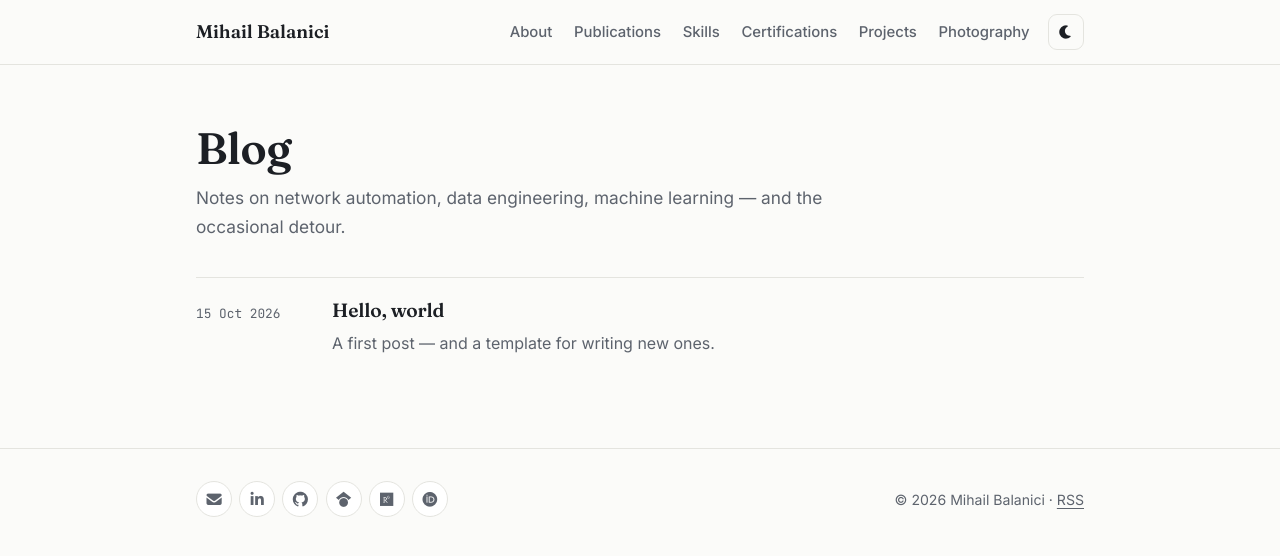
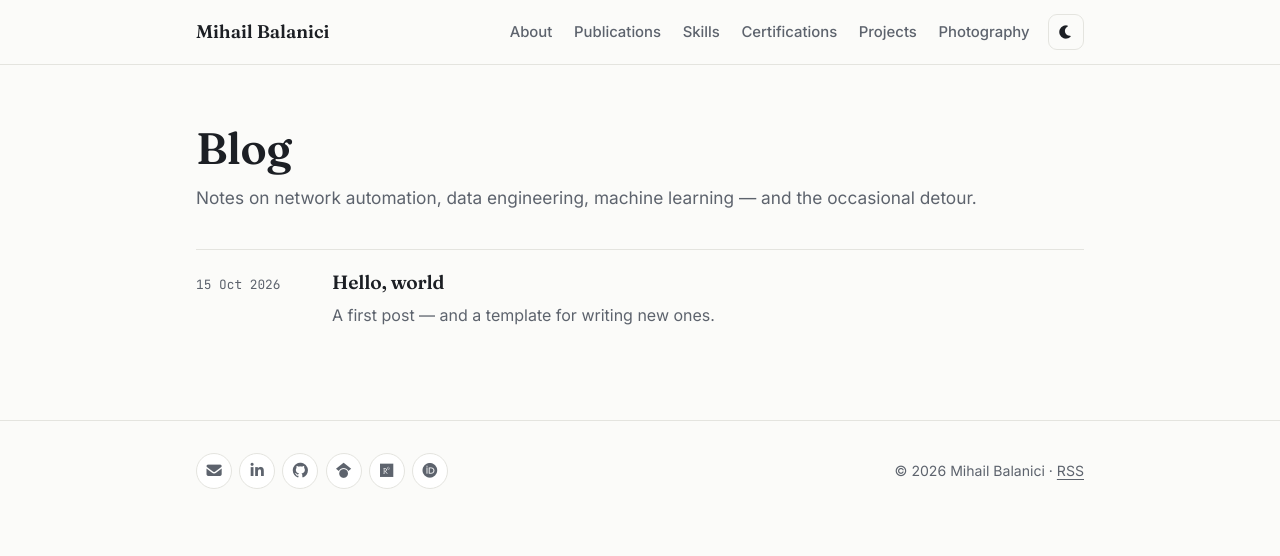
Before and after one commit to mihailbalanici/mihailbalanici.github.io, a Jekyll site: the page built from blog.html, in a window 1280 px wide. Shown: the top 556 px of the page. Built offline with Jekyll 4.4.1, drawn with Linux system fonts in a browser that asks for light colours.

Commit message:
Update style.css

```diff
--- a/assets/css/style.css
+++ b/assets/css/style.css
@@ -141,7 +141,8 @@
 /* ---------- Layout blocks ---------- */
 main.wrap { padding-top: 3.5rem; padding-bottom: 4rem; }
 .page-head { margin-bottom: 2.25rem; }
-.lead { color: var(--muted); font-size: 1.08rem; max-width: 60ch; }
+.lead { color: var(--muted); font-size: 1.08rem; text-align: justify; hyphens: auto; -webkit-hyphens: auto; }
+@media (max-width: 640px) { .lead { text-align: left; } }
 .block { margin-top: 3.25rem; }
 .block > h2 { margin-bottom: 1.25rem; }
 
```
